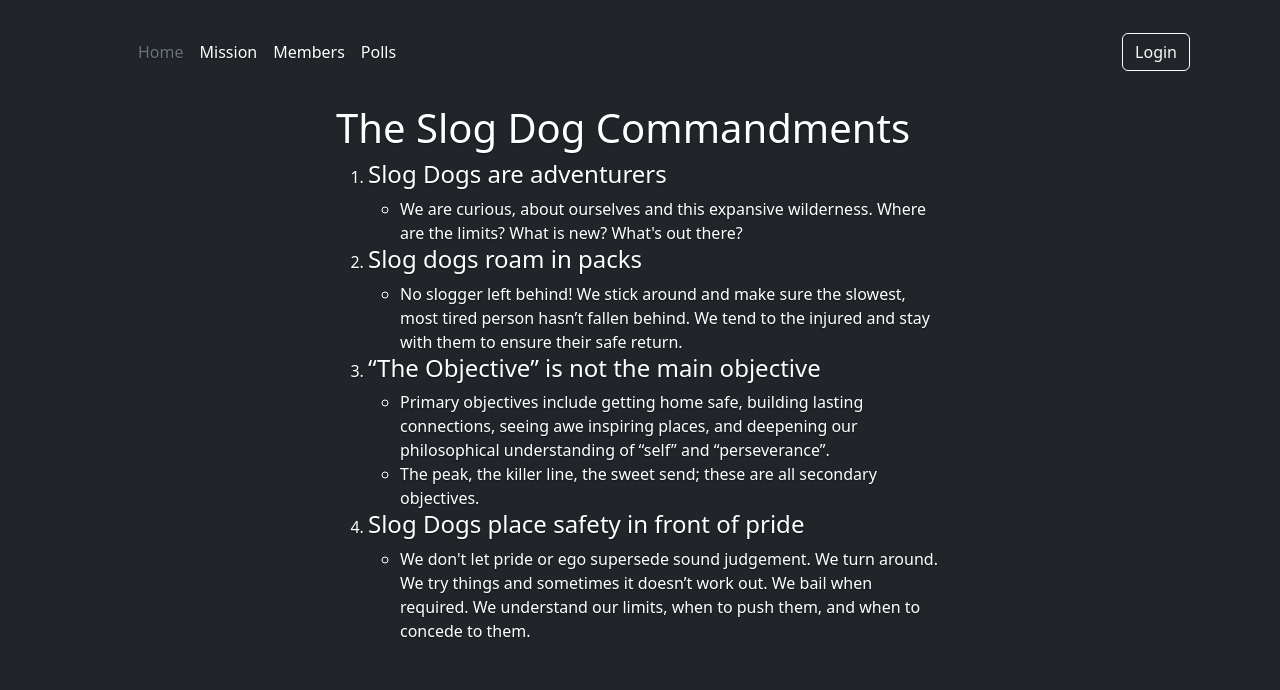
After one commit to bergvel1/slogdogs, a Django app: page /mission/ in a window 1280 px wide. The commit adds this page. Shown: the top 690 px of the page. Run offline with Django 3.2, Linux system fonts and the light colour scheme; some libraries are stand-ins or nearby versions.

Commit message:
feat: add mission page

```diff
--- a/slogdogs/urls.py
+++ b/slogdogs/urls.py
@@ -20,6 +20,7 @@ from django.views.generic.base import TemplateView
 
 urlpatterns = [
     path('', TemplateView.as_view(template_name="main.html"), name="main"),
+    path('mission/', TemplateView.as_view(template_name="mission.html"), name="mission"),
     path("members/", include("members.urls")),
     path("polls/", include("polls.urls")),
     path('admin/', admin.site.urls),
--- a/templates/master.html
+++ b/templates/master.html
@@ -42,6 +42,7 @@
 
                 <ul class="nav col-12 col-lg-auto me-lg-auto mb-2 justify-content-center mb-md-0">
                     <li><a href="/" class="nav-link px-2 text-secondary">Home</a></li>
+                    <li><a href="/mission" class="nav-link px-2 text-white">Mission</a></li>
                     <li><a href="/members" class="nav-link px-2 text-white">Members</a></li>
                     <li><a href="/polls" class="nav-link px-2 text-white">Polls</a></li>
                 </ul>
--- /dev/null
+++ b/templates/mission.html
@@ -0,0 +1,33 @@
+{% extends "master.html" %}
+
+{% block title %}
+    Slog Dogs - Mission
+{% endblock %}
+
+{% block content %}
+
+
+        <main class="px-3 text-start">
+            <h1>The Slog Dog Commandments</h1>
+            <ol>
+                <li><h4>Slog Dogs are adventurers</h4></li>
+                <ul>
+                    <li>We are curious, about ourselves and this expansive wilderness. Where are the limits? What is new? What's out there?</li>
+                </ul>
+                <li><h4>Slog dogs roam in packs</h4></li>
+                <ul>
+                    <li>No slogger left behind! We stick around and make sure the slowest, most tired person hasn’t fallen behind. We tend to the injured and stay with them to ensure their safe return.</li>
+                </ul>
+                <li><h4>“The Objective” is not the main objective</h4></li>
+                <ul>
+                    <li>Primary objectives include getting home safe, building lasting connections, seeing awe inspiring places, and deepening our philosophical understanding of “self” and “perseverance”.</li>
+                    <li>The peak, the killer line, the sweet send; these are all secondary objectives.</li>
+                </ul>
+                <li><h4>Slog Dogs place safety in front of pride</h4></li>
+                <ul>
+                    <li>We don't let pride or ego supersede sound judgement. We turn around. We try things and sometimes it doesn’t work out. We bail when required. We understand our limits, when to push them, and when to concede to them.</li>
+                </ul>
+
+            </ol>
+     </main>
+{% endblock %}
```
